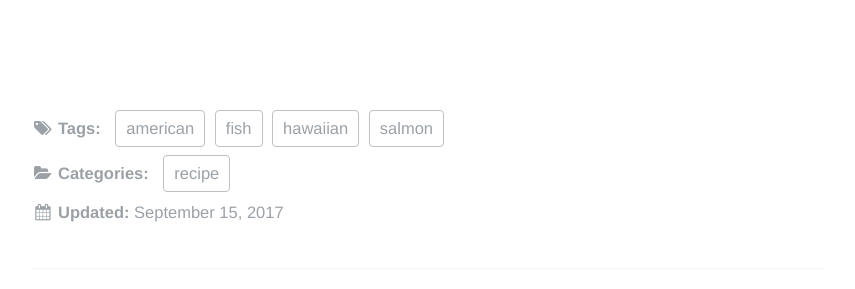
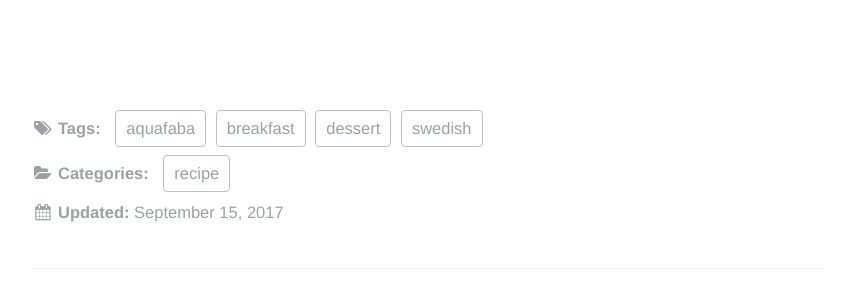
Before and after one commit to CookingMonsters/cookingmonsters.github.io, a Jekyll site: the page built from _posts/2017-09-15-SwedishPancakes.md, in a window 1280 px wide and 900 px high, scrolled down 1740 px. Shown: the part 141-430 px from the top of the window, without its empty margins (239-1094 px from the left). Built offline with Jekyll 4.4.1, drawn with Linux system fonts in a browser that asks for light colours.

Commit message:
fix tags on pancakes

```diff
--- a/_posts/2017-09-15-SwedishPancakes.md
+++ b/_posts/2017-09-15-SwedishPancakes.md
@@ -20,5 +20,5 @@ ingredient5: <div style="text-align:right;width:10%;display:inline-block;"></div
 ingredient6: <div style="text-align:right;width:10%;display:inline-block;"></div><div style="text-align:right;width:3%;display:inline-block;"></div><div style="text-align:left;width:80%;display:inline-block;">oil for the pan</div>
 
 
-tags: [american, hawaiian, fish, salmon]
+tags: [swedish, breakfast, dessert, aquafaba]
 ---
```
